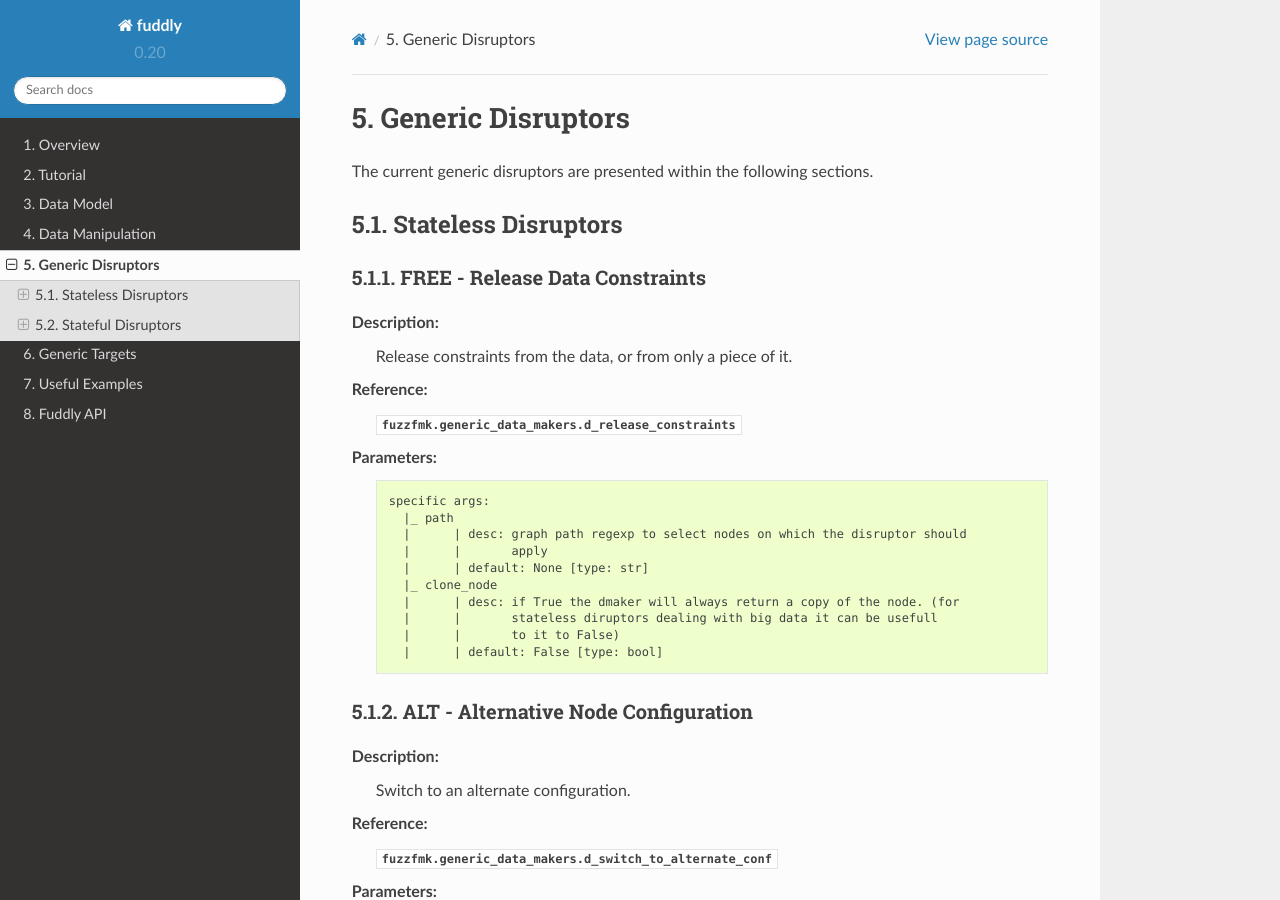
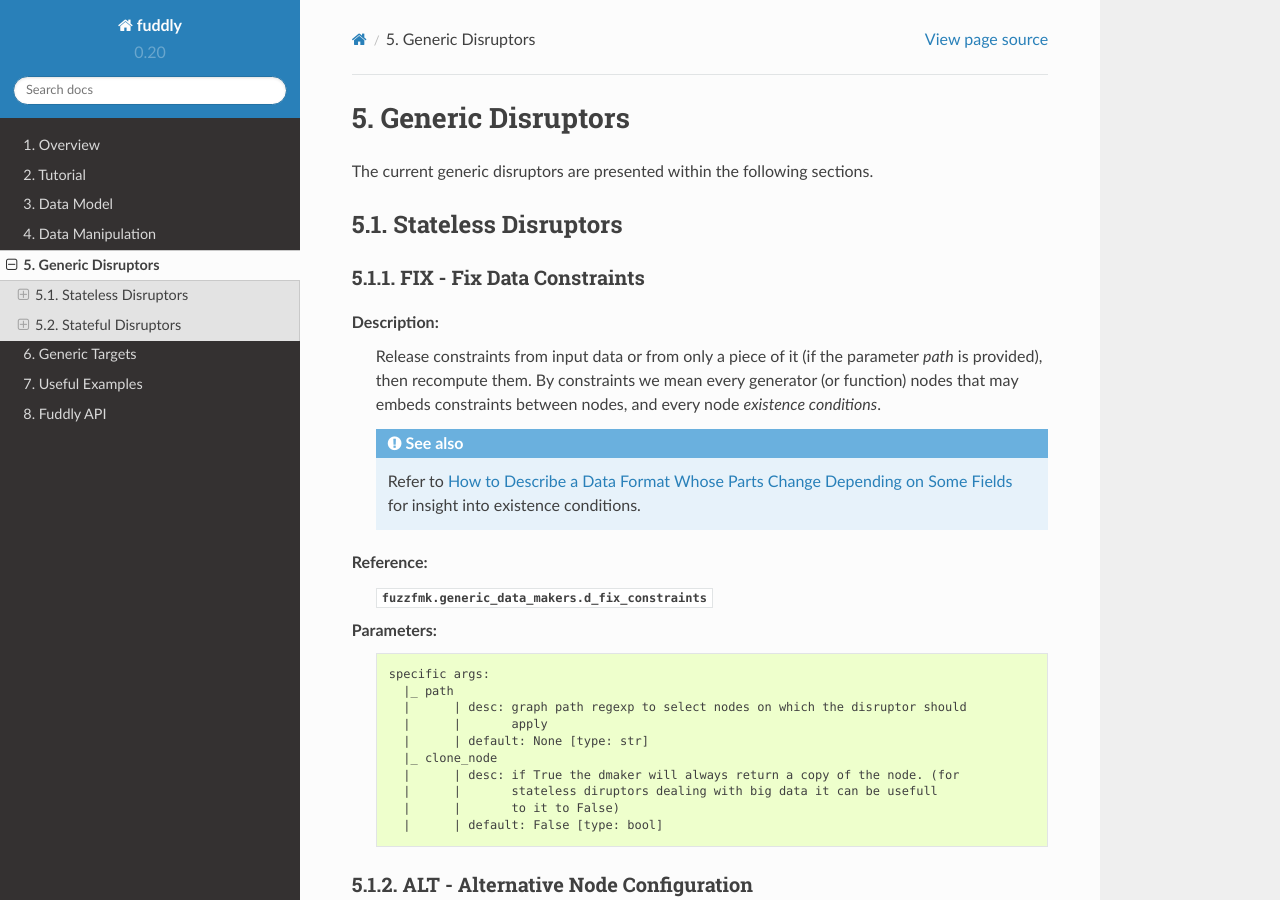
Before and after one commit to k0retux/fuddly, a Sphinx documentation site: the page built from docs/source/disruptors.rst, in a window 1280 px wide and 900 px high. Built offline with Sphinx 7.4.7 and the Read the Docs theme 2.0.0, drawn with Linux system fonts in a browser that asks for light colours.

Commit message:
Rename disruptor 'FREE' to 'FIX' + Enhance its description.

```diff
--- a/docs/source/disruptors.rst
+++ b/docs/source/disruptors.rst
@@ -9,14 +9,21 @@
 Stateless Disruptors
 ====================
 
-FREE - Release Data Constraints
--------------------------------
+FIX - Fix Data Constraints
+--------------------------
 
 Description:
-  Release constraints from the data, or from only a piece of it.
+  Release constraints from input data or from only a piece of it (if
+  the parameter `path` is provided), then recompute them. By
+  constraints we mean every generator (or function) nodes that may
+  embeds constraints between nodes, and every node *existence
+  conditions*.
+
+  .. seealso:: Refer to :ref:`dm:pattern:existence-cond` for insight
+	       into existence conditions.
 
 Reference:
-  :class:`fuzzfmk.generic_data_makers.d_release_constraints`
+  :class:`fuzzfmk.generic_data_makers.d_fix_constraints`
 
 Parameters:
   .. code-block:: none
```
Also changed, not shown: 1 other file.
